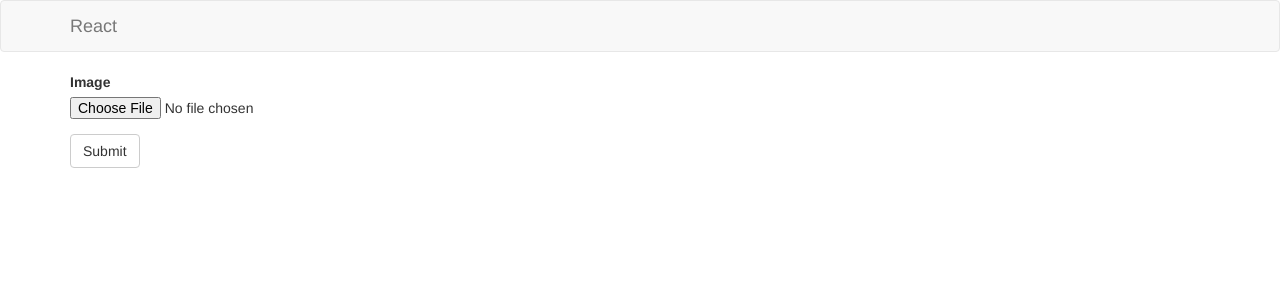
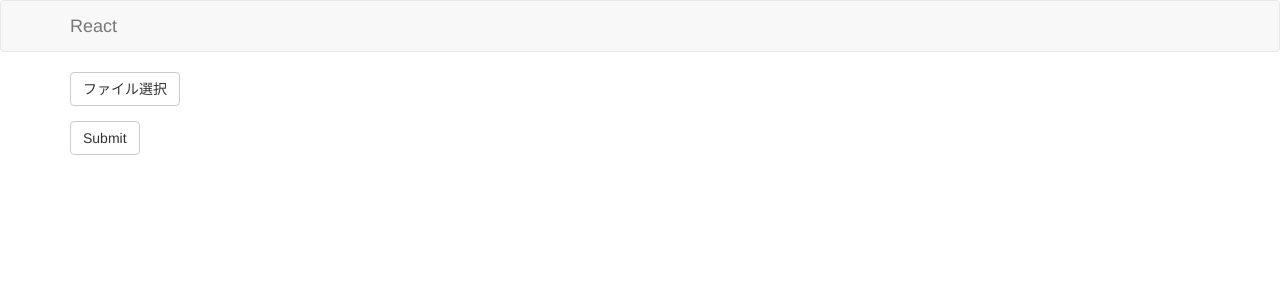
Before and after one commit to ozaki25/webview_sample_web, a React (Create React App) app: page / in a window 1280 px wide. Shown: the top 300 px of the page. Built offline with nearby package versions, Linux system fonts and the light colour scheme; the HTML template or start-up script is replaced by a standard one.

Commit message:
add select file button

```diff
--- a/src/components/Main.js
+++ b/src/components/Main.js
@@ -1,5 +1,11 @@
 import React, { Component } from 'react';
-import { Button, ControlLabel, FormControl, FormGroup, Grid, Image } from 'react-bootstrap';
+import { Button, FormControl, FormGroup, Grid, Image } from 'react-bootstrap';
+
+const styles = {
+  inputFile: {
+    display: 'none',
+  },
+};
 
 const post = async (file) => {
   const url = 'http://localhost:8080';
@@ -17,6 +23,8 @@ class Main extends Component {
     this.state = { file: null, src: null };
   }
 
+  onClickFileSelect = () => {}; // this.input.click();
+
   onChange = (e) => {
     const file = e.target.files.item(0);
     const src = window.URL.createObjectURL(file);
@@ -30,8 +38,19 @@ class Main extends Component {
       <Grid>
         <form>
           <FormGroup>
-            <ControlLabel>Image</ControlLabel>
-            <FormControl type="file" name="image" onChange={this.onChange} />
+            <FormControl
+              id="input-file"
+              style={styles.inputFile}
+              type="file"
+              name="image"
+              onChange={this.onChange}
+              inputRef={(ref) => {
+                this.input = ref;
+              }}
+            />
+            <Button id="file-select" onClick={this.onClickFileSelect}>
+              ファイル選択
+            </Button>
           </FormGroup>
           <Button onClick={this.onSubmit}>Submit</Button>
         </form>
```
